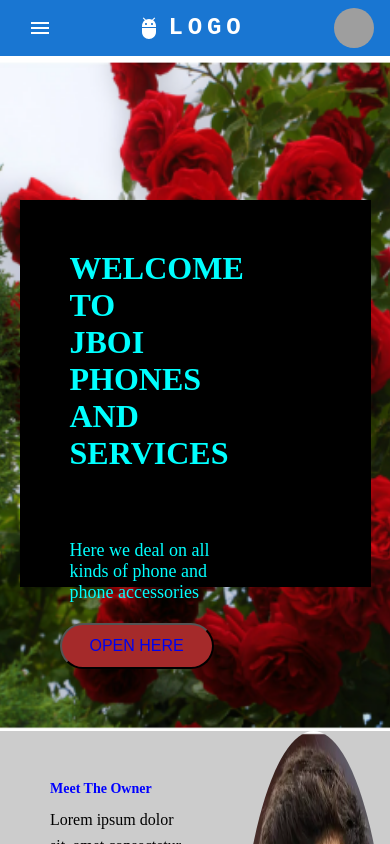
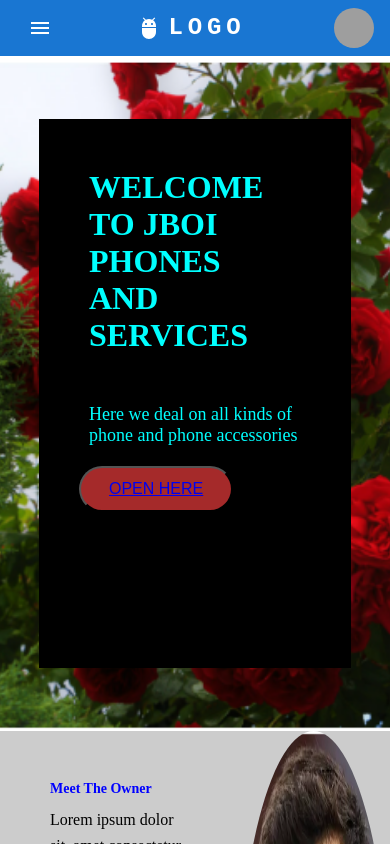
Before and after one commit to jahswill-source/weekend-learning, a React (Vite) app: page / in a window 390 px wide. Shown: the top 844 px of the page. Built offline with nearby package versions, Linux system fonts and the light colour scheme; grey boxes are pictures that could not be loaded.

Commit message:
update project

```diff
--- a/src/components/Hero/Hero.css
+++ b/src/components/Hero/Hero.css
@@ -1,4 +1,4 @@
- .hero-section{
+ .hero{
     background-image: url(../../assets/flower.png);
     height: 100vh;
     width: 100%;
@@ -32,35 +32,42 @@ font-size: 20px;
     cursor: pointer;
     color: aqua;
     border-radius: 50px;
+    border-radius: none;
 
 }
-.text button a{
-     text-decoration: none;
-    text-emphasis-color: blue;
-}
+
 .text button:hover{
     background-color: orange;
 }
-@media (max-width:768px){
-.hero-section {
+@media (max-width:600px){
+
+.hero {
     height: 80vh;
+
 }
 .overlay{
     width: 80%;
     height: auto;
+    min-height: 65vh;
 }
-.overlay {
+.overlay .text {
     width: 90%;
     min-width: 0;
+
+
 }
 .overlay .text h1{
     font-size: 32px;
+
 }
 .overlay .text p {
     font-size: 18px;
+
 }
 .overlay .text button {
     padding: 12px 28px;
     font-size: 16px;
+
+
 }
 }
--- a/src/components/Hero/Hero.jsx
+++ b/src/components/Hero/Hero.jsx
@@ -4,12 +4,12 @@ import {Link} from 'react-router-dom'
 const hero = () => {
   return (
     <div>
+
               {/* <!--HERO SECTION--> */}
-        <div className="hero-section">
+        <div className="hero">
             <div className="overlay">
                 <div className="text">
                     <h1>WELCOME TO JBOI PHONES AND SERVICES</h1>
-                    <br/>
                     <p>Here we deal on all kinds of phone and phone accessories</p>
 <div>
   <button><Link  to='/Login'> OPEN HERE </Link> </button>
```
